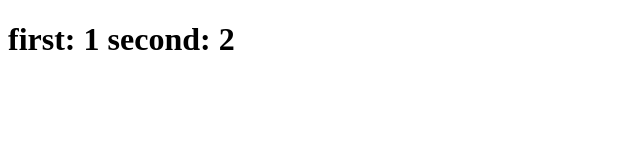
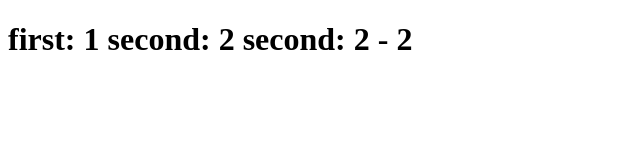
Before and after one commit to min3eo/repo, a plain HTML site: page index.html in a window 1280 px wide. Shown: the whole page, without its empty margins (0-640 px from the left). Drawn offline with Linux system fonts and the light colour scheme.

Commit message:
Feature commit

```diff
--- a/index.html
+++ b/index.html
@@ -9,6 +9,7 @@
     <h1>
         first: 1
         second: 2
+        second: 2 - 2
     </h1>
 </body>
 </html>
```
